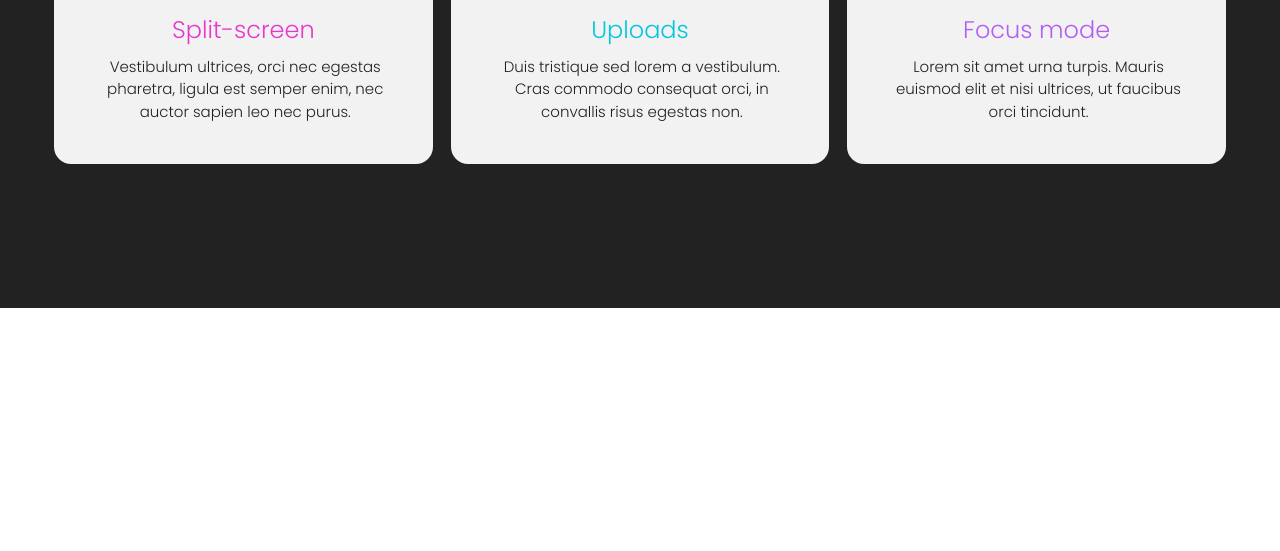
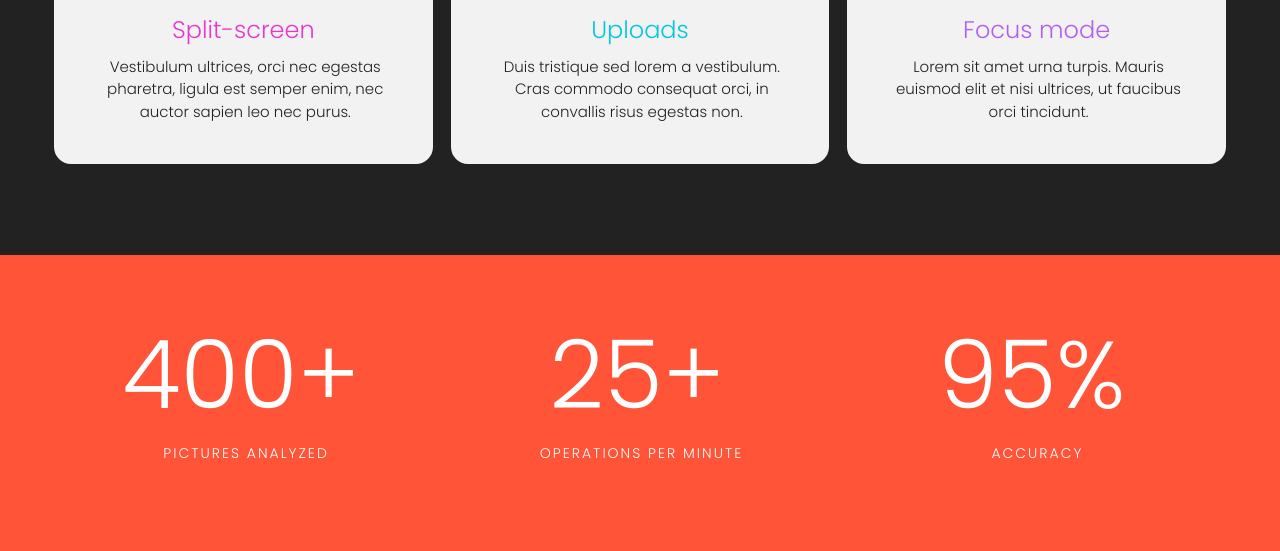
Before and after one commit to KamilyaMukhammedova/module-1.3-happy, a website built with webpack: page src/index.html in a window 1280 px wide. Shown: the part 2218-2769 px from the top of the page. Before the commit the page ends 2526 px from the top, so only its background shows below. Built offline with nearby package versions, Linux system fonts and the light colour scheme; files whose address does not match are found by name.

Commit message:
Statistic-block (adaptive styles)

```diff
--- a/src/index.html
+++ b/src/index.html
@@ -251,6 +251,25 @@
         </div>
     </div>
 
+    <div class="statistic-block">
+        <div class="container">
+            <div class="statistic-block__inner-flex">
+                <div class="statistic-block__box statistic-block__box1">
+                    <div class="statistic-block__number">400+</div>
+                    <div class="small-text statistic-block_small-text1">Pictures analyzed</div>
+                </div>
+                <div class="statistic-block__box">
+                    <div class="statistic-block__number statistic-block_number2">25+</div>
+                    <div class="small-text statistic-block_small-text2">Operations per minute</div>
+                </div>
+                <div class="statistic-block__box statistic-block__box3">
+                    <div class="statistic-block__number statistic-block_number3">95%</div>
+                    <div class="small-text statistic-block_small-text3">Accuracy</div>
+                </div>
+            </div>
+        </div>
+    </div>
+
     <div class="modal-window" id="modal-window">
         <div class="modal-window__content">
             <div class="modal-window__close-btn-div">
--- a/src/index.scss
+++ b/src/index.scss
@@ -14,3 +14,4 @@
 @import "style/modal-window";
 @import "style/small-text";
 @import "style/medium-title";
+@import "style/statistic-block";
--- a/src/style/_phones-block.scss
+++ b/src/style/_phones-block.scss
@@ -1,7 +1,7 @@
 .phones-block {
   background-color: $blackColor;
   text-align: center;
-  padding: 7% 0 10% 0;
+  padding: 7% 0 5.9% 0;
 
   @include small {
     padding: 11% 0;
--- a/src/style/_small-text.scss
+++ b/src/style/_small-text.scss
@@ -3,6 +3,10 @@
   line-height: 20px;
   letter-spacing: 2px;
   text-transform: uppercase;
+
+  @include large {
+    font-size: 13px;
+  }
 
   &_white {
     color: $whiteColor;
--- /dev/null
+++ b/src/style/_statistic-block.scss
@@ -0,0 +1,103 @@
+.statistic-block {
+  background-color: $redColor;
+  color: $whiteColor;
+  padding: 5.6% 0 6.9% 0;
+
+  @include large {
+    text-align: center;
+  }
+
+  @include medium {
+    padding: 6.9% 20px;
+  }
+
+  &__inner-flex {
+    display: flex;
+  }
+
+  &__number {
+    font-size: 95px;
+    line-height: 96px;
+    margin-bottom: 20px;
+
+    @include large {
+      font-size: 88px;
+      line-height: 93px;
+    }
+
+    @include medium {
+      font-size: 60px;
+      line-height: 60px;
+    }
+
+    @include small {
+      font-size: 34px;
+      line-height: 30px;
+    }
+  }
+
+  &__box {
+    width: 33%;
+  }
+
+  &__box1 {
+    padding-left: 6.5%;
+
+    @include large {
+      padding-left: 0;
+    }
+  }
+
+  &_number2 {
+    padding-left: 28.5%;
+
+    @include large {
+      padding-left: 0;
+    }
+  }
+
+  &_number3 {
+    padding-left: 27.5%;
+
+    @include large {
+      padding-left: 0;
+    }
+  }
+
+  &_small-text1 {
+    padding-left: 13%;
+
+    @include large {
+      padding-left: 0;
+    }
+  }
+
+  &_small-text2 {
+    padding-left: 26%;
+
+    @include large {
+      padding-left: 0;
+    }
+  }
+
+  &_small-text3 {
+    padding-left: 41%;
+
+    @include large {
+      padding-left: 0;
+    }
+  }
+
+  &_small-text1,
+  &_small-text2,
+  &_small-text3 {
+    @include medium {
+      font-size: 10px;
+    }
+
+    @include small {
+      font-size: 9px;
+      line-height: 15px;
+    }
+  }
+}
```
